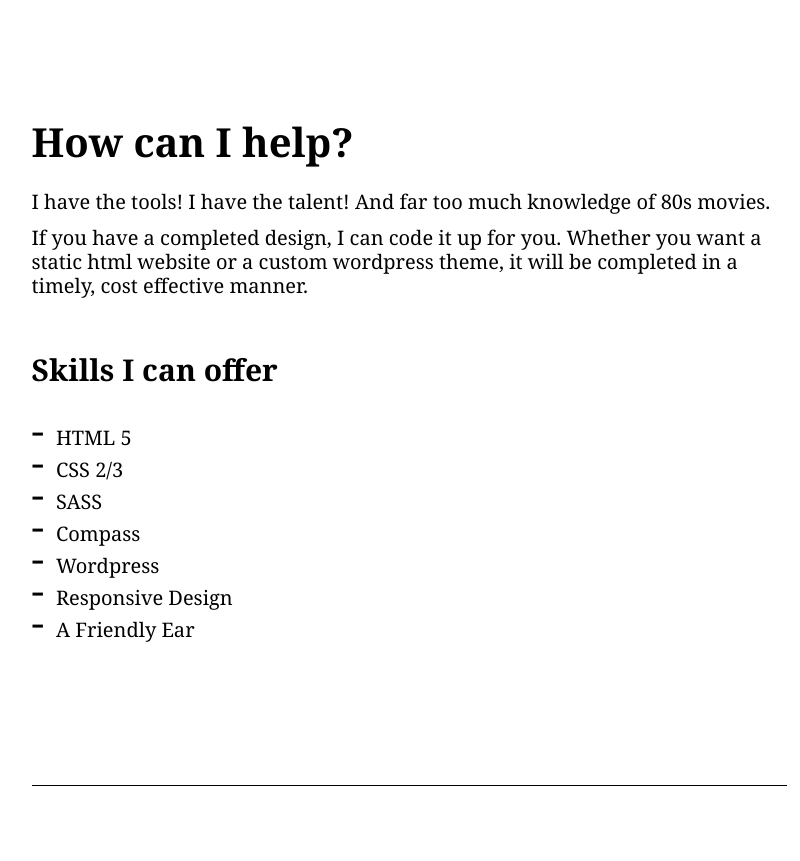
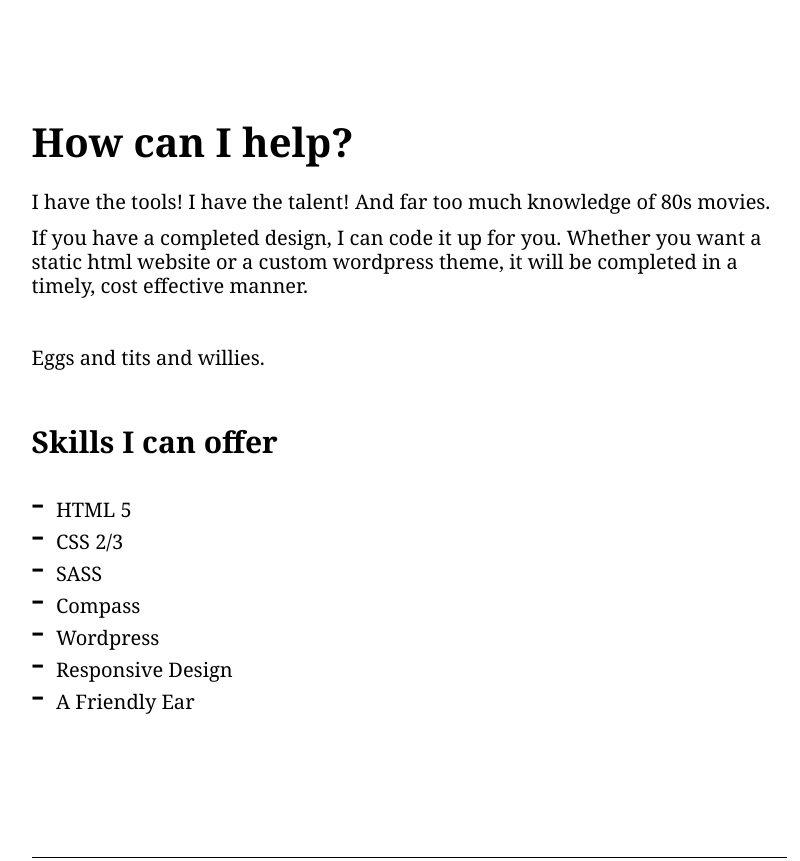
Before and after one commit to garypburton/garystest, a plain HTML site: page index.html in a window 1280 px wide. Shown: the part 1802-2663 px from the top of the page, without its empty margins (231-1031 px from the left). Drawn offline with nearby package versions, Linux system fonts and the light colour scheme; a web font is replaced by a local one.

Commit message:
Updated 'index.html' via CloudCannon

```diff
--- a/index.html
+++ b/index.html
@@ -61,7 +61,7 @@
                </section>
 
                 <section class="about" id="help">
-                    <article class="editable container"><h1>How can I help?</h1><p>I have the tools! I have the talent! And far too much knowledge of 80s movies.</p><p>If you have a completed design, I can code it up for you. Whether you want a static html website or a custom wordpress theme, it will be completed in a timely, cost effective manner.</p><h2>Skills I can offer</h2><ul class="skills"><li>HTML 5</li><li>CSS 2/3</li><li>SASS</li><li>Compass</li><li>Wordpress</li><li>Responsive Design</li><li>A Friendly Ear</li></ul></article>
+                    <article class="editable container"><h1>How can I help?</h1><p>I have the tools! I have the talent! And far too much knowledge of 80s movies.</p><p>If you have a completed design, I can code it up for you. Whether you want a static html website or a custom wordpress theme, it will be completed in a timely, cost effective manner.</p><p>&nbsp;</p><p>Eggs and tits and willies.</p><h2>Skills I can offer</h2><ul class="skills"><li>HTML 5</li><li>CSS 2/3</li><li>SASS</li><li>Compass</li><li>Wordpress</li><li>Responsive Design</li><li>A Friendly Ear</li></ul></article>
                 </section>
                 <section class="portfolio">
                     <article class="container">
```
